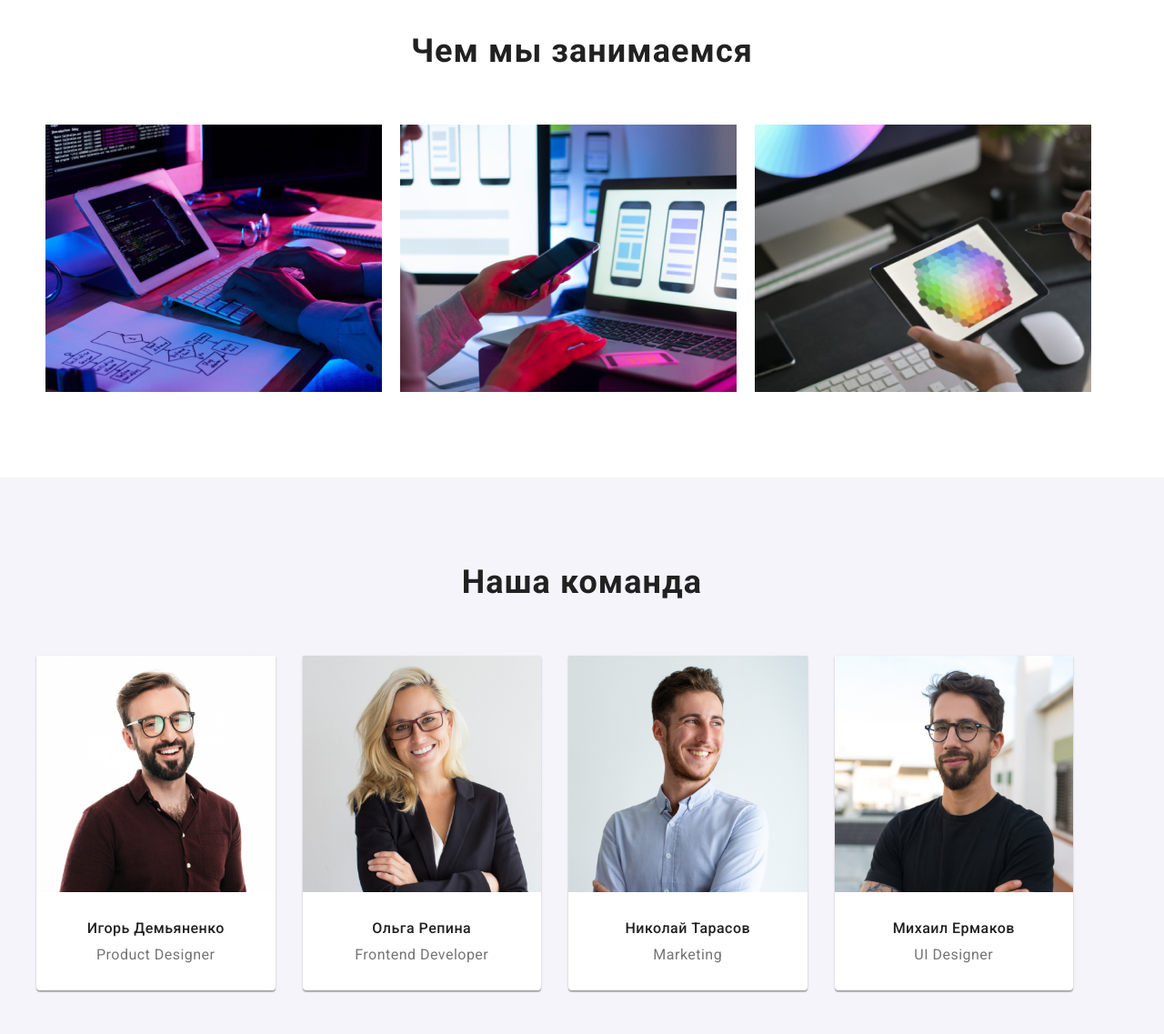
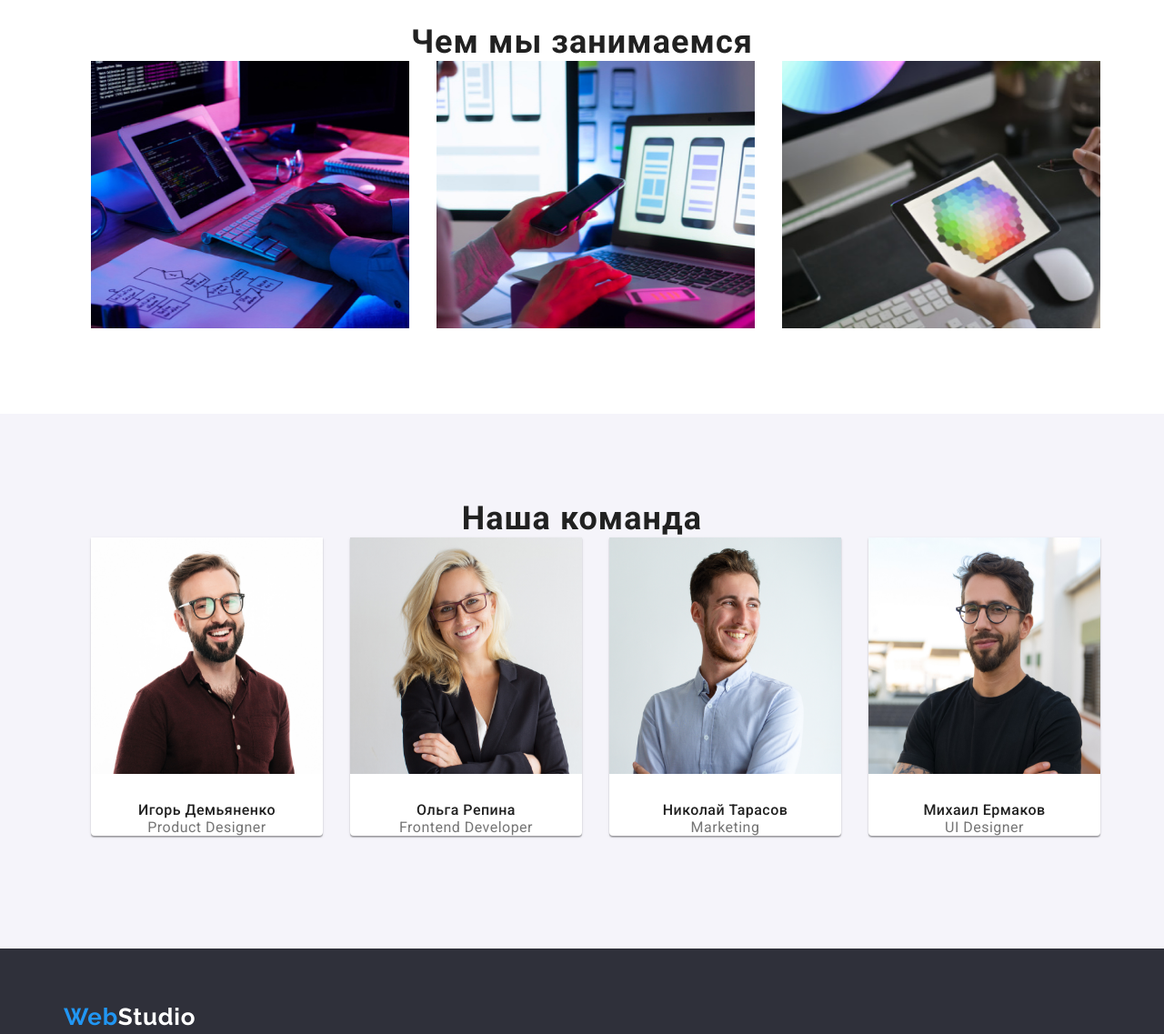
Before and after one commit to tapekha/goit-markup-hw-03, a plain HTML site: page index.html in a window 1280 px wide. Shown: the part 940-2077 px from the top of the page at 91% size. Drawn offline with Linux system fonts and the light colour scheme.

Commit message:
исправления
исправления

```diff
--- a/css/styles.css
+++ b/css/styles.css
@@ -45,7 +45,6 @@ ul {
 }
 
 .section-title {
-  padding-bottom: 60px;
   font-family: Roboto;
   font-style: normal;
   font-weight: bold;
@@ -67,7 +66,6 @@ ul {
 }
 
 .row-flex {
-  margin-left: -30px;
   padding: 0;
   list-style: none;
   display: flex;
@@ -81,11 +79,13 @@ ul {
 
 
 .row-flex__three-columns .column-item {
-  flex-basis: calc(100%/3);
+  flex-basis: calc(100%/3 - 30px);
+  margin-left: 30px;
 }
 
 .row-flex__four-columns .column-item {
-  flex-basis: calc(100%/4);
+  flex-basis: calc(100%/4 - 30px);
+  margin-left: 30px;
 }
 
 
@@ -283,7 +283,6 @@ li {
 }
 
 .ability-title{
-    padding-bottom: 10px;
     font-weight: 700;
     font-size: 14px;
     line-height: 24px;
@@ -293,24 +292,20 @@ li {
 }
 
 .ability-text{
-    padding-right: 30px;
     font-size: 14px;
     line-height: 1.71;
     letter-spacing: 0.03em;
-    color: var(--secondary-title-color);
+    color: #757575;
 }
 
 .members-item {
   margin-bottom: 30px;
-  margin-right: 30px;
   background: #FFFFFF;
   box-shadow: 0px 1px 3px rgba(0, 0, 0, 0.12), 0px 1px 1px rgba(0, 0, 0, 0.14), 0px 2px 1px rgba(0, 0, 0, 0.2);
   border-radius: 0px 0px 4px 4px;
-  padding: 0 0 30px 0;
 }
 
 .member-name{
-    padding-top:30px;
     font-weight: 500;
     font-size: 16px;
     line-height: 1.19;
@@ -320,7 +315,6 @@ li {
 }
 
 .skill{
-    padding-top:10px;
     font-size: 16px;
     line-height: 1.19;
     text-align: center;
@@ -357,8 +351,10 @@ li {
 }
 
 .works-item{
+    font-style: normal;
+    font-weight: bold;
     margin-bottom: 4px;
-    font-weight: 700;
+    font-weight:700;
     font-size: 18px;
     line-height: 2;
     letter-spacing: 0.06em;
@@ -386,9 +382,6 @@ li {
   font-family: "Raleway", sans-serif;
 }
 .glr-item{
-  padding: 20px 24px;
-  margin-left: 15px;
-  margin-right: 15px;
   margin-bottom: 30px;
   border: 1px solid #f5f4fa;;
 }
@@ -397,6 +390,14 @@ img{
   display: block;
   max-width: 100%;
   margin: 0 auto;
+}
+
+.team-img{
+  margin-bottom: 30px;
+  width: 270px;
+  aspect-ratio: auto 270 / 260;
+  height: 260px;
+
 }
 
 .address {
--- a/index.html
+++ b/index.html
@@ -73,10 +73,10 @@
                         <img src="./images/box1.jpg" alt="personal computer" width="370" height="294">
                     </li>
                     <li class="work-item column-item">
-                        <img src="./images/box2.jpg" alt="smartphone" width="370" height="294">
+                        <img src="./images/box2.jpg"  alt="smartphone" width="370" height="294">
                     </li>
                     <li class="wwork-item column-item">
-                        <img src="./images/box3.png" alt="tablet" width="370" height="294">
+                        <img src="./images/box3.png"  alt="tablet" width="370" height="294">
                     </li>
                 </ul>
                 </div>
@@ -88,28 +88,28 @@
                 <ul class="members-list row-flex row-flex__four-columns">
                     <li class="column-item">
                         <div class="members-item">
-                            <img src="./images/igor-demyanenko.jpg" alt="igor-demyanenko" width="270" height="260">
+                            <img src="./images/igor-demyanenko.jpg" class="team-img" alt="igor-demyanenko" width="270" height="260">
                             <h3 class="member-name">Игорь Демьяненко</h3>
                             <p class="skill">Product Designer</p>
                         </div>
                     </li>
                     <li class="column-item">
                         <div class="members-item">
-                            <img src="./images/olga-repyna.jpg" alt="olga-repyna" width="270" height="260">
+                            <img src="./images/olga-repyna.jpg" class="team-img" alt="olga-repyna" width="270" height="260">
                             <h3 class="member-name">Ольга Репина</h3>
                             <p class="skill">Frontend Developer</p>
                         </div>
                     </li>
                     <li class="column-item">
                         <div class="members-item">
-                            <img src="./images/nikolay-tarasov.jpg" alt="nikolay-tarasov" width="270" height="260">
+                            <img src="./images/nikolay-tarasov.jpg" class="team-img" alt="nikolay-tarasov" width="270" height="260">
                             <h3 class="member-name">Николай Тарасов</h3>
                             <p class="skill">Marketing</p>
                         </div>
                     </li>
                     <li class="column-item">
                         <div class="members-item">
-                            <img src="./images/michael-ermakov.jpg" alt="michael-ermakov" width="270" height="260">
+                            <img src="./images/michael-ermakov.jpg" class="team-img" alt="michael-ermakov" width="270" height="260">
                             <h3 class="member-name">Михаил Ермаков</h3>
                             <p class="skill">UI Designer</p>
                         </div>
```
Also changed, not shown: portfolio.html (+1 -1 lines).
